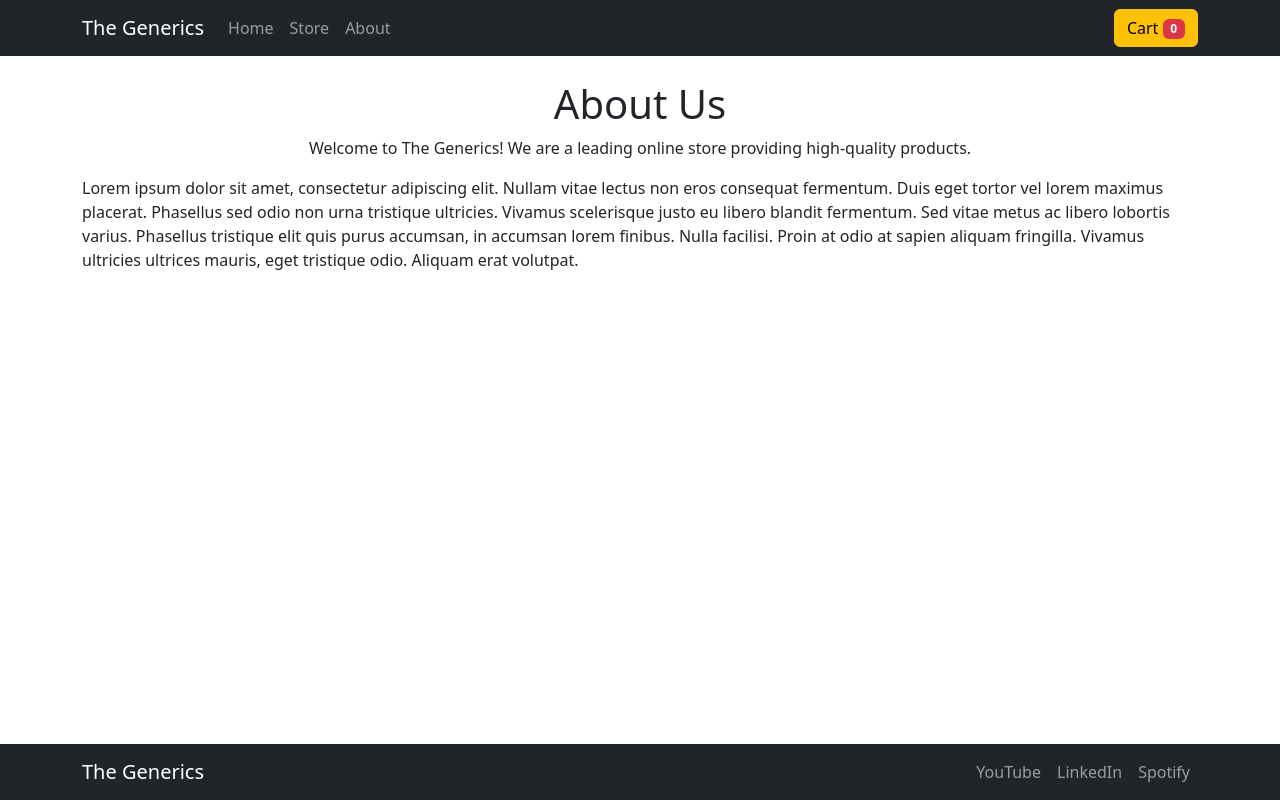
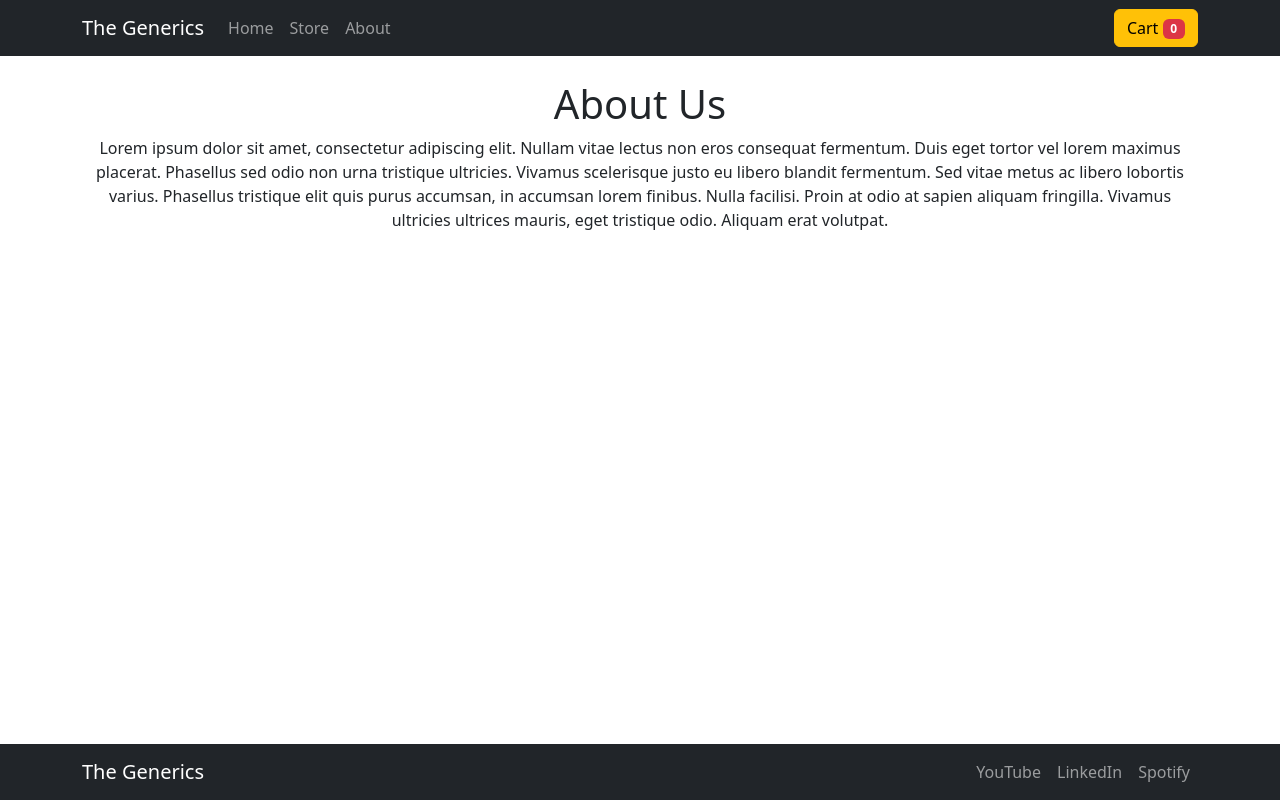
Before and after one commit to heman8085/ecommerce-react-bootstrap, a React (Create React App) app: page /about in a window 1280 px wide. Built offline with nearby package versions, Linux system fonts and the light colour scheme.

Commit message:
Implement the Home page

```diff
--- a/src/components/navbar/Navbar.js
+++ b/src/components/navbar/Navbar.js
@@ -13,8 +13,8 @@ const Heading = () => {
         <Navbar.Toggle aria-controls="basic-navbar-nav" />
         <Navbar.Collapse id="basic-navbar-nav">
           <Nav className="me-auto">
-            <Nav.Link as={Link} to="/home">Home</Nav.Link>
-            <Nav.Link as={Link} to="/">Store</Nav.Link>
+            <Nav.Link as={Link} to="/">Home</Nav.Link>
+            <Nav.Link as={Link} to="/store">Store</Nav.Link>
             <Nav.Link as={Link} to="/about">About</Nav.Link>
           </Nav>
           <Button variant="warning" onClick={handleShow}>
--- a/src/components/pages/AboutUs.js
+++ b/src/components/pages/AboutUs.js
@@ -5,12 +5,8 @@ const AboutUs = () => {
   return (
     <Container className="mt-4">
       <Row>
-        <Col>
-          <h1 className="text-center">About Us</h1>
-          <p className="text-center">
-            Welcome to The Generics! We are a leading online store providing
-            high-quality products.
-          </p>
+        <Col className="text-center">
+          <h1>About Us</h1>
           <p>
             Lorem ipsum dolor sit amet, consectetur adipiscing elit. Nullam
             vitae lectus non eros consequat fermentum. Duis eget tortor vel
```
Also changed, not shown: src/components/pages/Home.js (added, +21 -0 lines).
